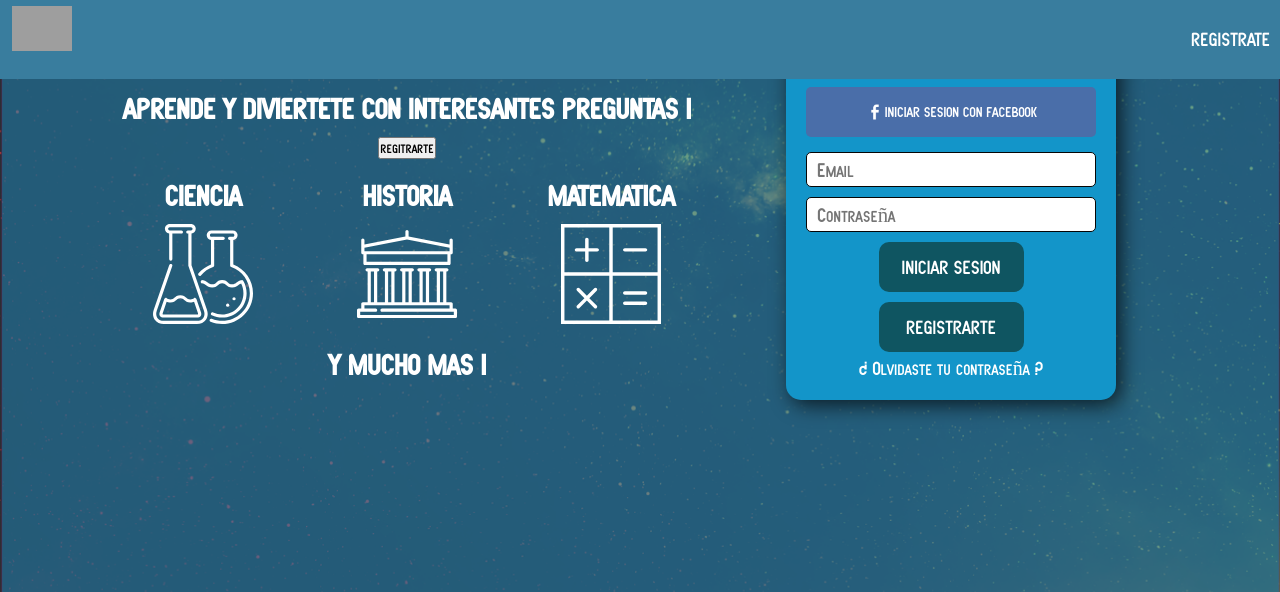
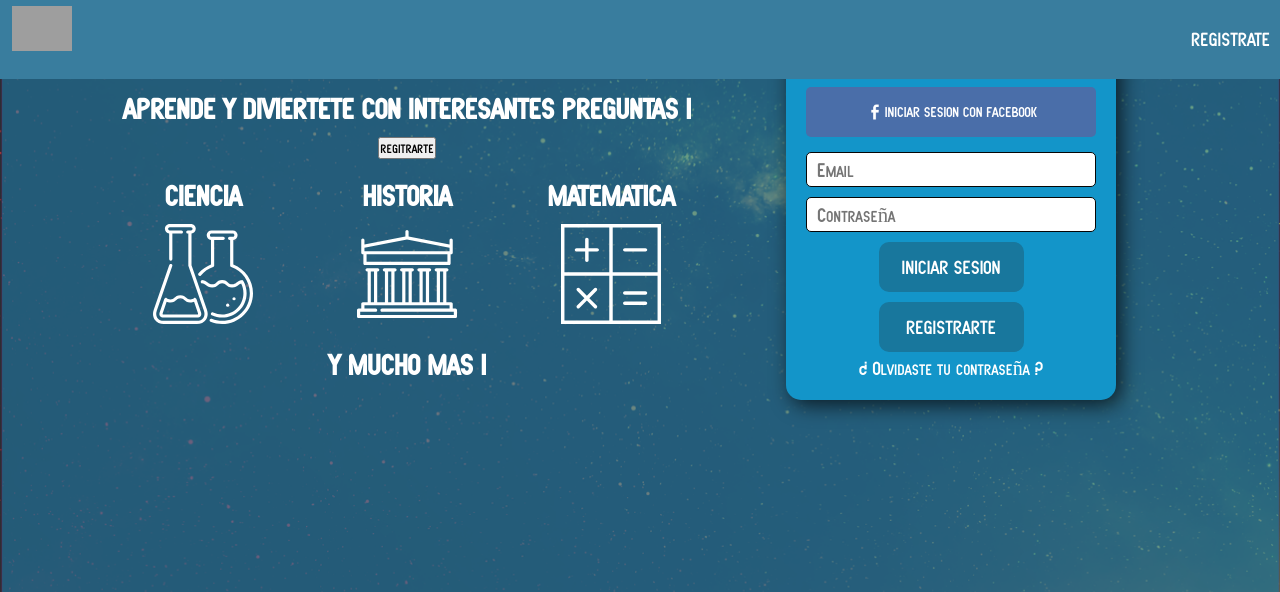
Before and after one commit to CodenityOrg/QuestionGame, a PHP site: page / in a window 1280 px wide. Shown: the part 21-613 px from the top of the page. Run offline with PHP 8.4, Linux system fonts and the light colour scheme; some libraries are stand-ins or nearby versions; grey boxes are pictures that could not be loaded.

Commit message:
modificando el color en los botones

```diff
--- a/css/inicio.css
+++ b/css/inicio.css
@@ -92,7 +92,7 @@
     margin: 5px 0px;
     font-size: 20px;
     border-radius: 10px;
-    background: #0f5561;
+    background: #18779D;
 }
 .checkName a {
     color: #fff;
```
